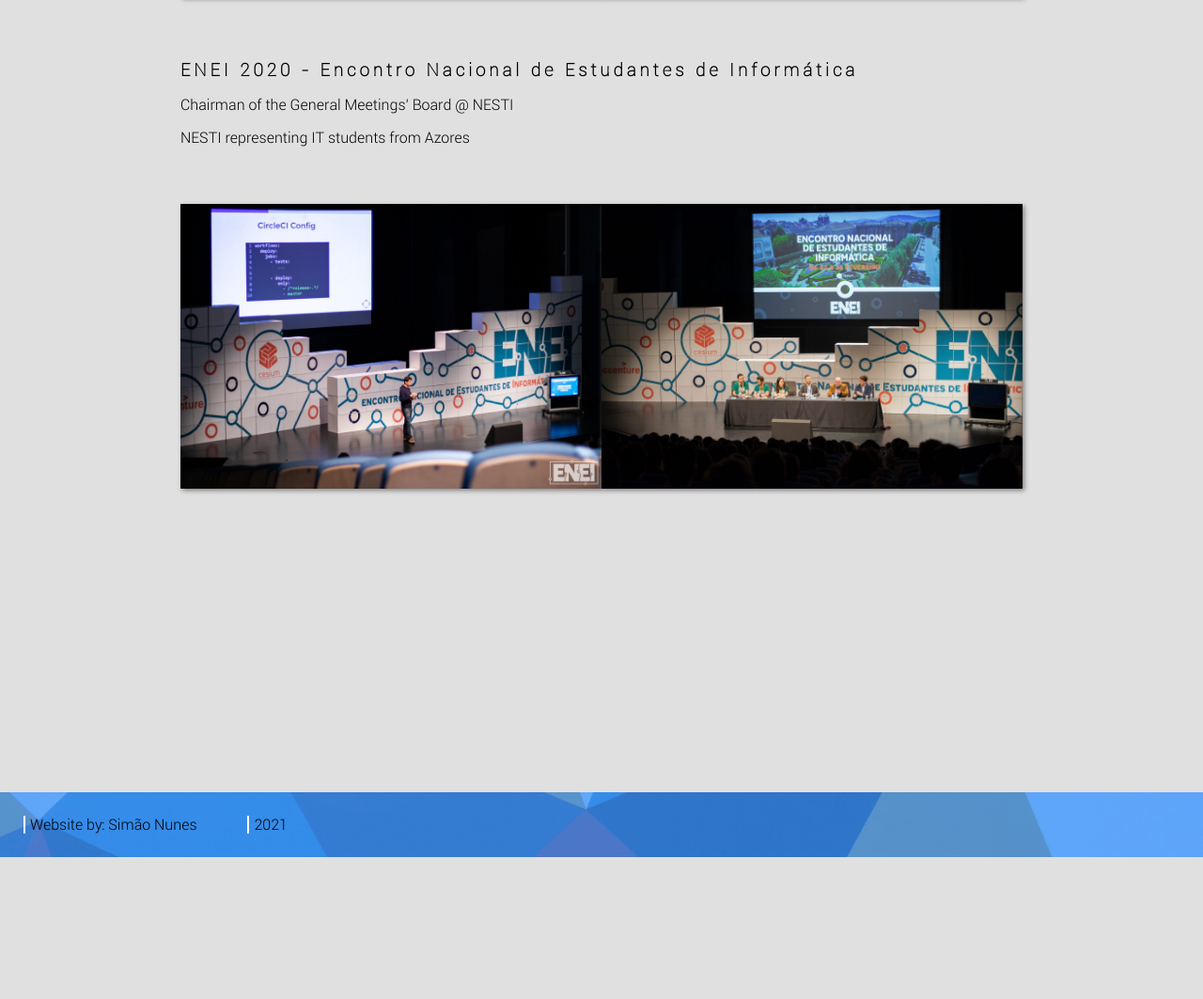
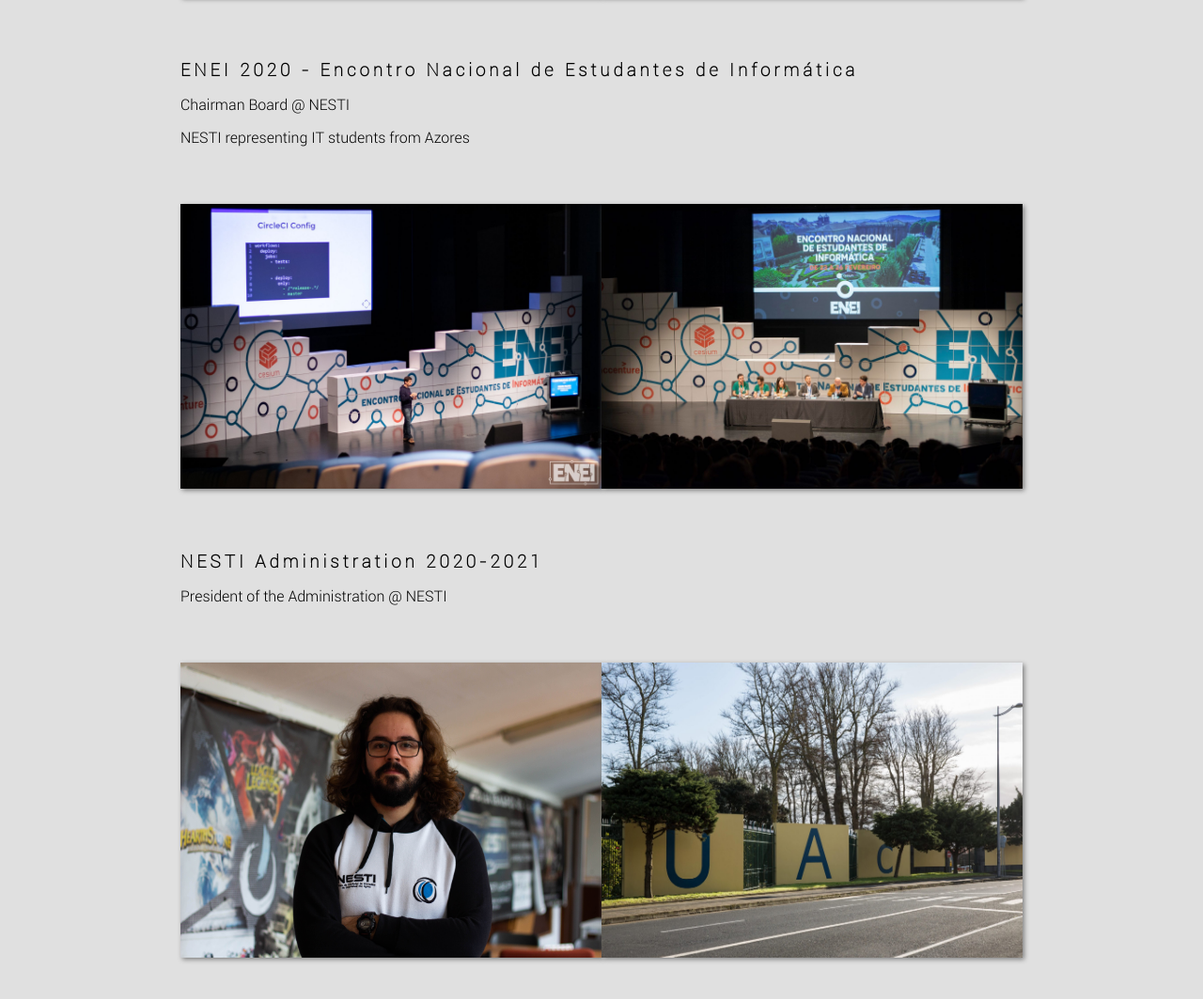
Before and after one commit to snunes97/snunes97.github.io, a plain HTML site: page portfolio/events.html in a window 1280 px wide. Shown: the part 3639-4702 px from the top of the page at 94% size. Before the commit the page ends 4551 px from the top, so only its background shows below. Drawn offline with Linux system fonts and the light colour scheme.

Commit message:
added event + dollar digger gif

```diff
--- a/portfolio/events.html
+++ b/portfolio/events.html
@@ -83,7 +83,7 @@
       </div>
       <div class="text-grid-item">
         <h3>NESTI Administration 2019-2020</h3>
-        <p>Chairman of the General Meetings' Board @ NESTI</p>
+        <p>Chairman Board @ NESTI</p>
       </div>
       <div class="images-grid-item">
         <img src="imgs\event11.jpg" alt="event11">
@@ -105,7 +105,7 @@
       </div>
       <div class="text-grid-item">
         <h3>ENEI 2020 - Encontro Nacional de Estudantes de Informática</h3>
-        <p>Chairman of the General Meetings' Board @ NESTI</p>
+        <p>Chairman Board @ NESTI</p>
         <p>NESTI representing IT students from Azores</p>
       </div>
       <div class="images-grid-item">
@@ -114,6 +114,16 @@
       <div class="images-grid-item">
         <img src="imgs\event13.jpg" alt="event10">
       </div>
+      <div class="text-grid-item">
+        <h3>NESTI Administration 2020-2021</h3>
+        <p>President of the Administration @ NESTI</p>
+      </div>
+      <div class="images-grid-item">
+        <img src="imgs\event15.jpg" alt="event9">
+      </div>
+      <div class="images-grid-item">
+        <img src="imgs\event16.jpg" alt="event10">
+      </div>
     </div>
     <footer>
       <p>Website by: Simão Nunes</p>
```
Also changed, not shown: portfolio/index.html (+1 -1 lines), portfolio/videogames.html (+1 -1 lines), portfolio/imgs/event15.jpg (added), portfolio/imgs/event16.jpg (added), 1 other file.
